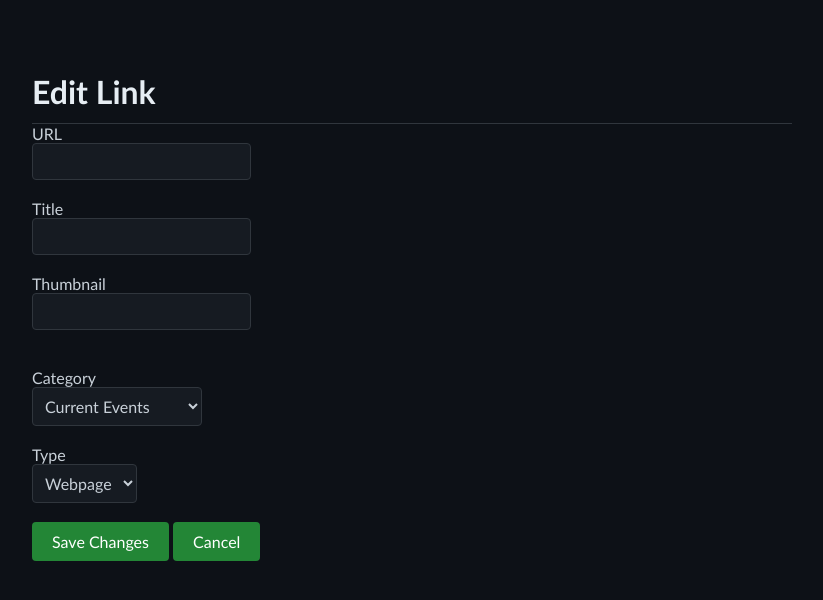
After one commit to kp321-user/KP-Homepage, a Flask app: page /edit/1 in a window 1280 px wide. The commit adds this page. Shown: the top 600 px of the page, without its empty margins (228-1051 px from the left). Run offline with Flask 3, Linux system fonts and the light colour scheme.

Commit message:
Add edit functionality with thumbnail selection

```diff
--- a/app.py
+++ b/app.py
@@ -106,6 +106,20 @@ def delete_link(id):
     return redirect("/links")
 
 
+@app.route("/edit/<int:id>", methods=["GET", "POST"])
+def edit_link(id):
+    link = Link.query.get(id)
+    if request.method == "POST":
+        link.url = request.form.get("url")
+        link.title = request.form.get("title")
+        link.thumbnail = request.form.get("thumbnail")
+        link.category = request.form.get("category")
+        link.type = request.form.get("type")
+        db.session.commit()
+        return redirect("/links")
+    return render_template("edit_link.html", link=link)
+
+
 @app.route("/fetch-metadata", methods=["POST"])
 def fetch_metadata():
     url = request.form.get("url")
--- /dev/null
+++ b/templates/edit_link.html
@@ -0,0 +1,133 @@
+<!DOCTYPE html>
+<html lang="en">
+<head>
+    <meta charset="UTF-8">
+    <meta name="viewport" content="width=device-width, initial-scale=1.0">
+    <title>Edit Link</title>
+    <link rel="preconnect" href="https://fonts.googleapis.com">
+    <link rel="preconnect" href="https://fonts.gstatic.com" crossorigin>
+    <link href="https://fonts.googleapis.com/css2?family=Open+Sans&display=swap" rel="stylesheet">
+    <link rel="stylesheet" href="{{ url_for('static', filename='darkstyle.css') }}">
+    <link rel="icon" href="{{ url_for('static', filename='favicon.ico') }}" type="image/x-icon">
+    <link rel="icon" href="{{ url_for('static', filename='favicon-32x32.png') }}" sizes="32x32" type="image/png">
+    <link rel="icon" href="{{ url_for('static', filename='favicon-16x16.png') }}" sizes="16x16" type="image/png">
+    <link rel="icon" href="{{ url_for('static', filename='favicon-256x256.png') }}" sizes="256x256" type="image/png">
+    <link rel="shortcut icon" href="{{ url_for('static', filename='favicon.ico') }}">
+</head>
+
+
+<body>
+
+  <h1>Edit Link</h1>
+
+  <form action="/edit/{{ link.id }}" method="POST">
+
+    <label>URL</label><br>
+    <input type="url" id="url" name="url" value="{{ link.url }}" required><br><br>
+
+    <label>Title</label><br>
+    <input type="text" id="title" name="title" value="{{ link.title }}"><br><br>
+
+    <label>Thumbnail</label><br>
+    <input type="text" id="thumbnail" name="thumbnail" value="{{ link.thumbnail }}"><br><br>
+    <div id="thumbnail-preview">
+      {% if link.thumbnail %}
+        <div style="display: flex; gap: 12px; flex-wrap: wrap;">
+          <div style="border: 2px solid #58a6ff; border-radius: 6px; padding: 4px;">
+            <img src="{{ link.thumbnail }}" style="max-width: 120px; max-height: 80px; border-radius: 4px; display: block;">
+            <small style="color: #8b949e;">current</small>
+          </div>
+        </div>
+      {% endif %}
+    </div><br>
+
+    <label>Category</label><br>
+    <select name="category">
+      <option value="current events" {% if link.category == "current events" %}selected{% endif %}>Current Events</option>
+      <option value="historical docs" {% if link.category == "historical docs" %}selected{% endif %}>Historical Docs</option>
+      <option value="entertainment" {% if link.category == "entertainment" %}selected{% endif %}>Entertainment</option>
+      <option value="scientific research" {% if link.category == "scientific research" %}selected{% endif %}>Scientific Research</option>
+      <option value="education" {% if link.category == "education" %}selected{% endif %}>Education</option>
+    </select><br><br>
+
+    <label>Type</label><br>
+    <select name="type">
+      <option value="webpage" {% if link.type == "webpage" %}selected{% endif %}>Webpage</option>
+      <option value="video" {% if link.type == "video" %}selected{% endif %}>Video</option>
+      <option value="ebook" {% if link.type == "ebook" %}selected{% endif %}>eBook</option>
+      <option value="podcast" {% if link.type == "podcast" %}selected{% endif %}>Podcast</option>
+      <option value="local file" {% if link.type == "local file" %}selected{% endif %}>Local File</option>
+    </select><br><br>
+
+    <button type="submit">Save Changes</button>
+    <a href="/links"><button type="button">Cancel</button></a>
+
+  </form>
+
+<script>
+  document.getElementById("url").addEventListener("blur", function() {
+    const url = this.value;
+    if (!url) return;
+
+    fetch("/fetch-metadata", {
+      method: "POST",
+      headers: { "Content-Type": "application/x-www-form-urlencoded" },
+      body: "url=" + encodeURIComponent(url)
+    })
+    .then(res => res.json())
+    .then(data => {
+      let optionsHtml = '<p style="margin: 8px 0 4px 0; color: #8b949e; font-size: 14px;">Select thumbnail:</p><div style="display: flex; gap: 12px; flex-wrap: wrap;">';
+
+      if (data.thumbnail) {
+        optionsHtml += `
+          <div onclick="selectThumbnail('${data.thumbnail}', this)"
+              style="cursor: pointer; border: 2px solid #30363d; border-radius: 6px; padding: 4px;">
+            <img src="${data.thumbnail}" style="max-width: 120px; max-height: 80px; border-radius: 4px; display: block;">
+            <small style="color: #8b949e;">og:image</small>
+          </div>`;
+      }
+
+      if (data.favicon) {
+        optionsHtml += `
+          <div onclick="selectThumbnail('${data.favicon}', this)"
+              style="cursor: pointer; border: 2px solid #30363d; border-radius: 6px; padding: 4px;">
+            <img src="${data.favicon}" style="width: 64px; height: 64px; border-radius: 4px; display: block;">
+            <small style="color: #8b949e;">favicon</small>
+          </div>`;
+      }
+
+      if (data.favicon_direct) {
+        optionsHtml += `
+          <div onclick="selectThumbnail('${data.favicon_direct}', this)"
+              style="cursor: pointer; border: 2px solid #30363d; border-radius: 6px; padding: 4px;">
+            <img src="${data.favicon_direct}" style="width: 64px; height: 64px; object-fit: contain; border-radius: 4px; display: block;">
+            <small style="color: #8b949e;">site icon</small>
+          </div>`;
+      }
+
+      optionsHtml += '</div>';
+      document.getElementById("thumbnail-preview").innerHTML = optionsHtml;
+
+      if (data.thumbnail) {
+        document.getElementById("thumbnail").value = data.thumbnail;
+      } else if (data.favicon) {
+        document.getElementById("thumbnail").value = data.favicon;
+      }
+    })
+    .catch(() => {
+      console.log("Could not fetch metadata");
+    });
+  });
+
+  function selectThumbnail(url, element) {
+    document.getElementById("thumbnail").value = url;
+    document.querySelectorAll("#thumbnail-preview div").forEach(div => {
+      div.style.borderColor = "#30363d";
+    });
+    element.style.borderColor = "#58a6ff";
+  }
+</script>
+
+
+</body>
+</html>
```
Also changed, not shown: static/darkstyle.css (+63 -0 lines), templates/links.html (+29 -3 lines).
